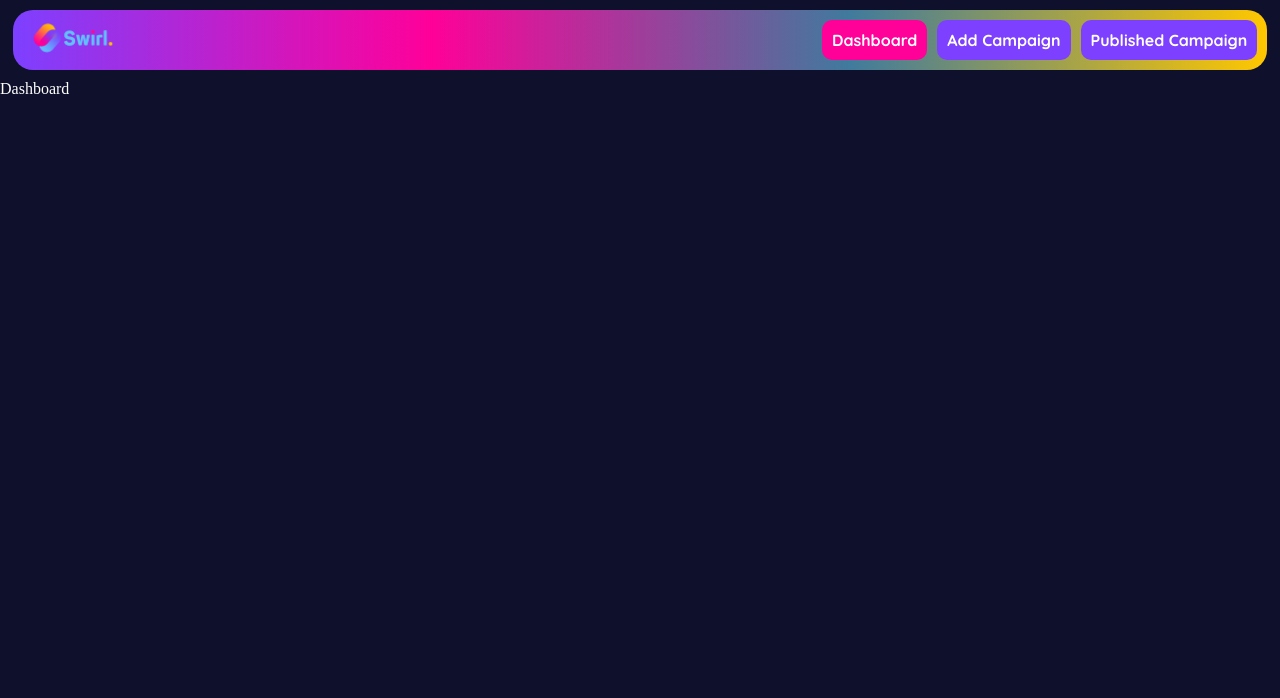
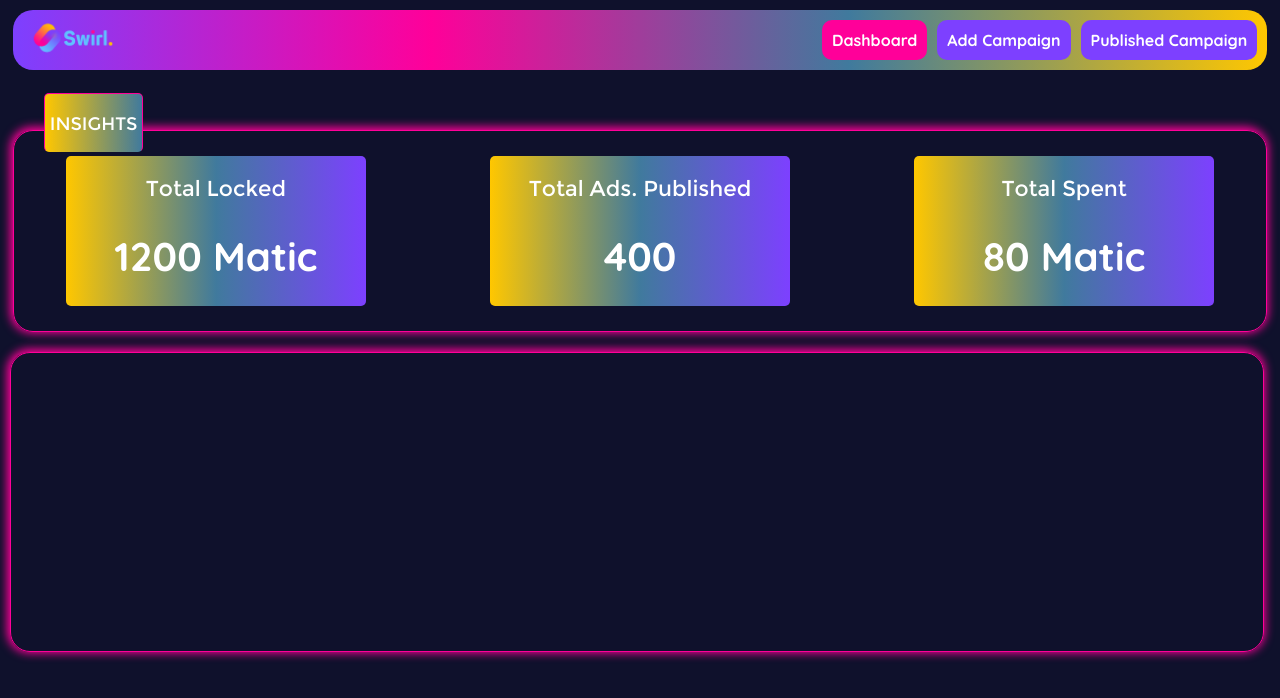
Before and after one commit to bhadresh-lamprostech/Swirl-ad, a Next.js app in the folder web-app/: page /advertiser in a window 1280 px wide. Shown: the top 698 px of the page. Built offline with nearby package versions, Linux system fonts and the light colour scheme; what @rainbow-me/rainbowkit, wagmi would draw is missing.

Commit message:
dashboard

```diff
--- /dev/null
+++ b/web-app/src/dummy/advertiserData.json
@@ -0,0 +1,6 @@
+[
+    {
+        "balance": 2000,
+        "symbol": "/swirl-logo2.png"
+    }
+]
--- a/web-app/src/pages/advertiser/adv-layout.jsx
+++ b/web-app/src/pages/advertiser/adv-layout.jsx
@@ -1,4 +1,6 @@
 import Navbar from "./navbar"
+import styles from "@/styles/Advertiser.module.scss"
+import Loader from "../loader";
 export default function AdvLayout({ children }) {
     return (
         <>
--- a/web-app/src/pages/advertiser/index.jsx
+++ b/web-app/src/pages/advertiser/index.jsx
@@ -1,10 +1,51 @@
 import styles from "@/styles/Advertiser.module.scss";
 import AdvLayout from "./adv-layout";
+// import advertiserData from "@/dummy/advertiserData.json";
+
 export default function Advertiser() {
+
+    // console.log(advertiserData);
+
     return (
         <AdvLayout>
-            <div>
-                Dashboard
+            <div className={styles.dashboardMain}>
+                <div className={styles.topBox}>
+                    <label className={styles.Header}>INSIGHTS</label>
+                    <div className={styles.inner}>
+                        <div className={styles.card}>
+                            <div className={styles.title}>
+                                Total Locked
+                            </div>
+                            <div className={styles.value}>
+                                1200 Matic
+                            </div>
+                        </div>
+                        <div className={styles.card}>
+                            <div className={styles.title}>
+                                Total Ads. Published
+                            </div>
+                            <div className={styles.value}>
+                                400
+                            </div>
+                        </div>
+                        <div className={styles.card}>
+                            <div className={styles.title}>
+                                Total Spent
+                            </div>
+                            <div className={styles.value}>
+                                80 Matic
+                            </div>
+                        </div>
+                    </div>
+                </div>
+                <div className={styles.graphBox}>
+                    <div className={styles.advList}>
+
+                    </div>
+                    <div className={styles.graph}>
+
+                    </div>
+                </div>
             </div>
         </AdvLayout>
     )
--- a/web-app/src/pages/advertiser/navbar.jsx
+++ b/web-app/src/pages/advertiser/navbar.jsx
@@ -11,7 +11,13 @@ function Navbar() {
       <div className={styles.advNavMain}>
         <div className={styles.advNavHolder}>
           <div className={styles.advNavLeft}>
-            <Image src={"/swirl-logo1.png"} width={100} height={100} />
+            <Image
+              src={"/swirl-logo1.png"}
+              width={100}
+              height={100}
+              alt={"Logo"}
+              priority
+            />
           </div>
           <div className={styles.advNavRight}>
             <ul>
--- a/web-app/src/pages/index.js
+++ b/web-app/src/pages/index.js
@@ -2,10 +2,6 @@ import styles from '@/styles/Home.module.css';
 import Image from 'next/image';
 // import { ConnectButton } from "@rainbow-me/rainbowkit";
 import { useAccount } from 'wagmi';
-import { useEffect, useState } from 'react';
-
-
-
 // import {sample} from "swirl-sdk-sample";
 import "@rainbow-me/rainbowkit/styles.css";
 import {
@@ -32,6 +28,7 @@ export default function Home() {
                 height={130}
                 alt={"icon"}
                 src="/swirl-logo1.png"
+                priority
               />
             </div>
             <div className={styles.btn}>
--- /dev/null
+++ b/web-app/src/pages/loader.jsx
@@ -0,0 +1,27 @@
+import React, { useEffect } from 'react'
+import Image from 'next/image';
+import styles from "@/styles/Loader.module.scss";
+
+export default function Loader({message="Loading..."}) {
+
+    return (
+        <div className={styles.loaderMain}>
+            <div className={styles.inner}>
+                <div className={styles.content}>
+                    <div className={styles.contentInner}>
+                        <Image
+                            width={100}
+                            height={100}
+                            className={styles.img}
+                            src={"/swirl-logo2.png"}
+                            alt={"logo"}
+                        />
+                        <div title={message}>
+                            {message}
+                        </div>
+                    </div>
+                </div>
+            </div>
+        </div>
+    )
+}
--- a/web-app/src/styles/Advertiser.module.scss
+++ b/web-app/src/styles/Advertiser.module.scss
@@ -4,6 +4,22 @@
   align-content: center;
   flex-wrap: wrap;
 }
+
+@mixin multicolor-backgound {
+    background: linear-gradient(to right, var(--pink), var(--purple), var(--yellow), var(--blue));
+}
+
+//-------------- Swirl Loader
+
+.swirlLoader {
+  position: fixed;
+  top: 80px;
+  height: 100vh;
+  width: 100%;
+  backdrop-filter: blur(20px);
+}
+
+//-------------- Advertiser Navbar
 
 .advNavMain {
   color: var(--text-color);
@@ -54,3 +70,91 @@
 li.Active {
   background-color: var(--pink) !important;
 }
+
+
+//------------------ Dashboard Page
+
+.dashboardMain {
+
+  .topBox {
+    width: 98%;
+    // min-height: 200px;
+    margin: 60px auto 0 auto;
+    border-radius: 20px;
+    border: 1px solid var(--pink);
+    // background: linear-gradient(to right, var(--pink), var(--purple), var(--yellow), var(--blue));
+    // backdrop-filter: blur(20px);
+    box-shadow: -1px -1px 10px 2px var(--pink);
+    height: auto;
+
+    .Header {
+      font-size: 25px;
+      font-family: var(--font1);
+      background: linear-gradient(to right, var(--yellow), var(--blue));
+      margin-top: -38px;
+      margin-left: 30px;
+      padding: 2.5px 5px;
+      border-bottom: 1px solid transparent;
+      border-top: 1px solid var(--pink);
+      border-left: 1px solid var(--pink);
+      border-right: 1px solid var(--pink);
+      position: absolute;
+      border-radius: 5px;
+      z-index: 25;
+    }
+
+    .inner {
+      display: grid;
+      grid-template-columns: repeat(auto-fit, minmax(300px, 3fr));
+      gap: 20px;
+      vertical-align: middle;
+      align-items: center;
+      justify-content: center;
+      height: 200px;
+
+      .card {
+        width: 300px;
+        height: 150px;
+        margin: 0 auto;
+        background: linear-gradient(to right, var(--yellow), var(--blue), var(--purple));
+        border-radius: 5px;
+        display: inline-flex;
+        align-items: center;
+        align-content: center;
+        flex-wrap: wrap;
+        flex-direction: column;
+
+        .title {
+          font-family: var(--font1);
+          font-size: 30px;
+          text-align: center;
+          height: 50%;
+        }
+
+        .value {
+          height: 50%;
+          font-family: var(--font2-bold);
+          font-size: 40px;
+        }
+      }
+    }
+  }
+
+  .graphBox {
+    @include flexing;
+    width: 98%;
+    border: 1px solid var(--pink);
+    margin: 20px 10px auto;
+    border-radius: 20px;
+    height: 300px;
+    box-shadow: -1px -1px 10px 2px var(--pink);
+
+    .advList {
+
+    }
+
+    .graph {
+
+    }
+  }
+}
--- /dev/null
+++ b/web-app/src/styles/Loader.module.scss
@@ -0,0 +1,59 @@
+.loaderMain {
+    position: fixed;
+    // padding-top: 80px;
+    width: 100%;
+    height: 100vh;
+    top: 0;
+    z-index: 1000;
+
+    .inner {
+        width: 100%;
+        height: 100vh;
+        margin: 0px auto 50px auto;
+        backdrop-filter: blur(20px);
+        overflow: hidden;
+        display: flex;
+        align-items: center;
+        align-content: center;
+        flex-wrap: wrap;
+        border-radius: 10px;
+
+        .content {
+            flex-grow: 1;
+
+            .contentInner {
+                margin: 0 auto;
+                max-width: 500px;
+                text-align: center;
+                width: 100%;
+
+                .img {
+                    animation: rotation 2s ease-in-out infinite alternate;
+                    margin-top: -90px;
+                }
+
+                div {
+                    font-family: var(--font2-bold);
+                    font-size: 30px;
+                    min-width: 300px;
+                    margin: 0 auto;
+                    text-overflow: ellipsis;
+                    white-space: nowrap;
+                    overflow: hidden;
+                }
+            }
+        }
+    }
+}
+
+@keyframes rotation {
+    0% {
+        transform: rotate(90deg);
+    }
+    50% {
+        transform: rotate(180deg);
+    }
+    100% {
+        transform: rotate(360deg);
+    }
+}
```
Also changed, not shown: web-app/src/dummy/allCampaign.json (added, +32 -0 lines), web-app/src/pages/publisher/navbar.jsx (+6 -1 lines).
